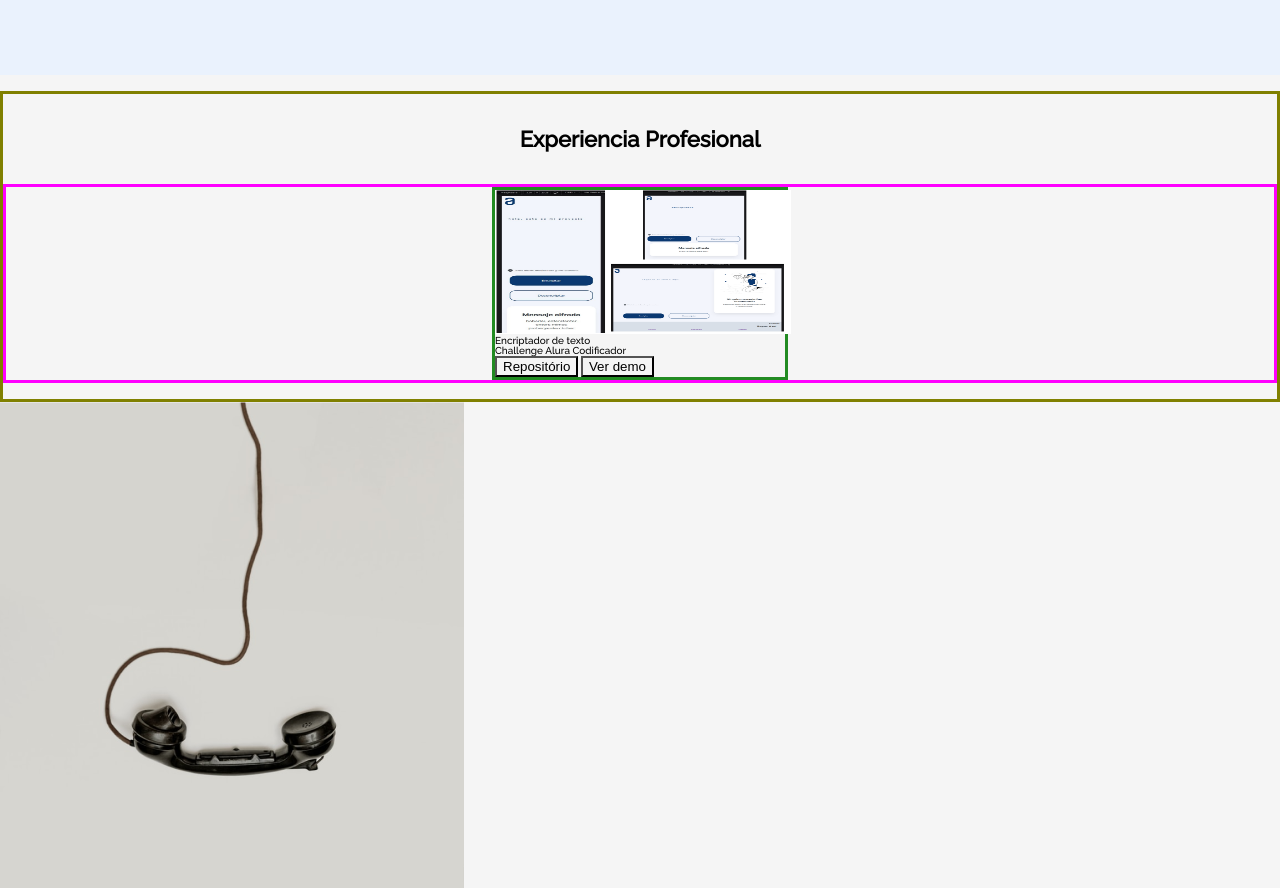
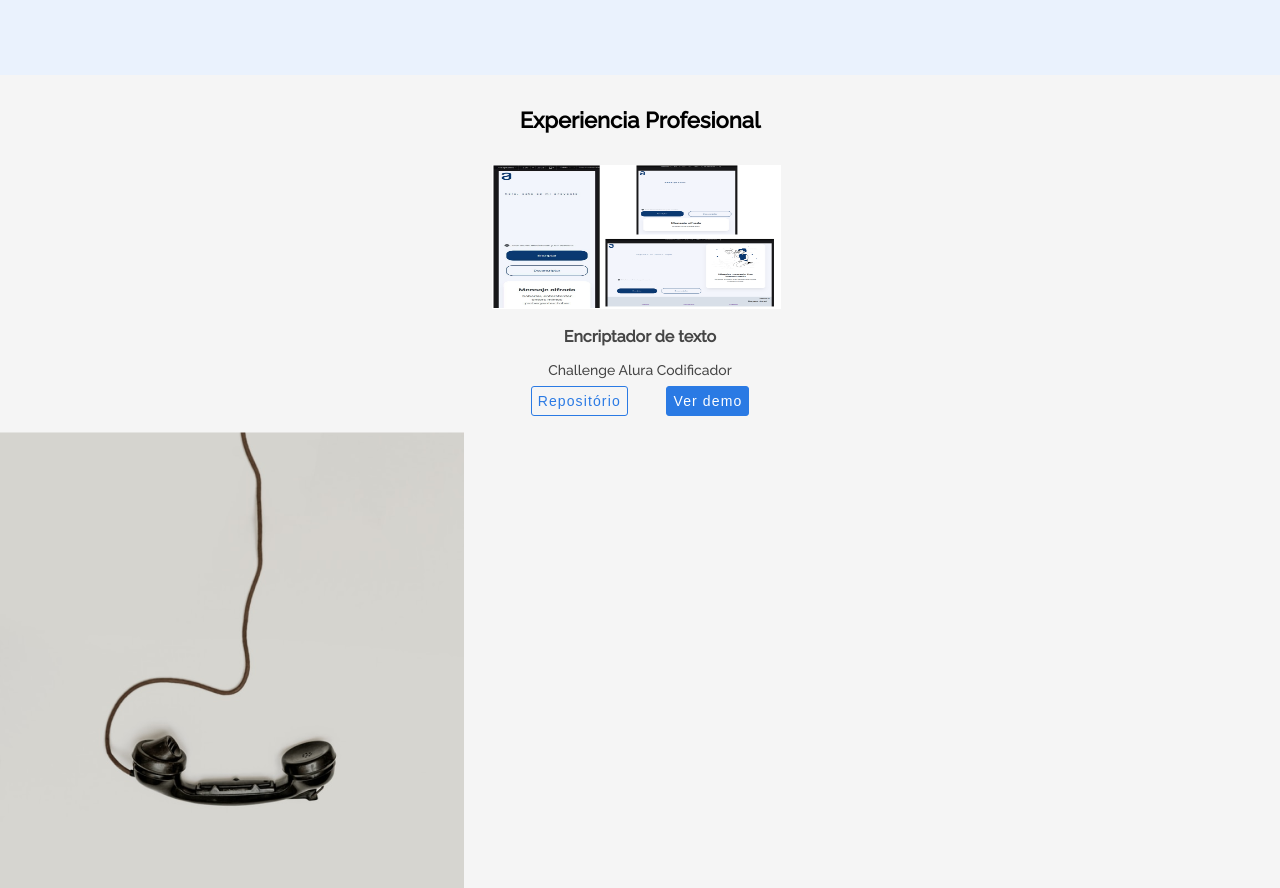
Before and after one commit to axlgoze/Challenge_ONE_Frontend, a plain HTML site: page index.html in a window 1280 px wide. Shown: the part 2101-2989 px from the top of the page. Drawn offline with Linux system fonts and the light colour scheme.

Commit message:
caja de experiencia bien estructurada y terminada

```diff
--- a/index.html
+++ b/index.html
@@ -197,7 +197,7 @@
         <div class="experience__projects">
             <div class="experiencie__box">
                 <!-- Pon el logotipo/captura de pantalla de tu proyecto -->
-                <img class="experience__img" src="assets/tetra.png" width="296" height="144">
+                <img class="experience__img" src="assets/tetra.png" width="289" height="144">
 
                 <div class="experience__info">
                     <h2 class="experience__title">Encriptador de texto</h2>
--- a/style.css
+++ b/style.css
@@ -5,6 +5,7 @@
 --primary-blue: #EAF2FD;
 --main-background: #f5f5f5;
 --primary-text-color: #464646;
+--primary-button-color: #2A7AE4;
 }
 
 *{
@@ -316,7 +317,7 @@ section.academic{
 /* experiencia*/
 
 section.experience{
-    border: solid olive;
+    /* border: solid olive; */
     width: 100%;
     /* height: 851px; */
 }
@@ -331,7 +332,7 @@ section.experience{
 }
 
 .experience__projects{
-    border: solid fuchsia;
+    /* border: solid fuchsia; */
     width: 100%;
     /* height: 661px; */
     display: flex;
@@ -340,13 +341,69 @@ section.experience{
 }
 
 .experiencie__box{
-    border: solid forestgreen;
+    /* border: solid forestgreen; */
     /* width: 100%; */
     width: 296px;
     height: auto;
     margin: 0 auto;
 }
 
+.experience__img{
+    margin-bottom: 16px;
+}
+
+.experience__info{
+    text-align: center;
+}
+
+.experience__title{
+    font-size: 1.6rem;
+    font-weight: 700;
+    line-height: 19px;
+    color: var(--primary-text-color);
+    margin-bottom: 16px;
+}
+
+.experience__text{
+    font-size: 1.4rem;
+    font-weight: 500;
+    line-height: 16px;
+    color: var(--primary-text-color);
+    margin-bottom: 8px;
+}
+
+.experience__description{
+    /* border: solid 1px gold; */
+    display: flex;
+    justify-content: space-evenly;
+}
+
+.experiencia__botao--repo, .experience__botao--demo{
+    border: solid var(--primary-button-color) 1px;
+    padding: 6px;
+    font-size: 1.4rem;
+    font-style: normal;
+    letter-spacing: .08em;
+    /* font-weight: 100; */
+    line-height: 16px;
+    color: var(--primary-button-color);
+    cursor: pointer;
+    border-radius: 3px;
+}
+
+.experience__botao--demo{
+    background-color: #2A7AE4;
+    color: white;
+}
+
+.experiencia__botao--repo:hover{
+    background-color: #2A7AE4;
+    color: white;
+}
+.experience__botao--demo:hover{
+    background-color: white;
+    color: #2A7AE4;
+}
 
 
 
```
